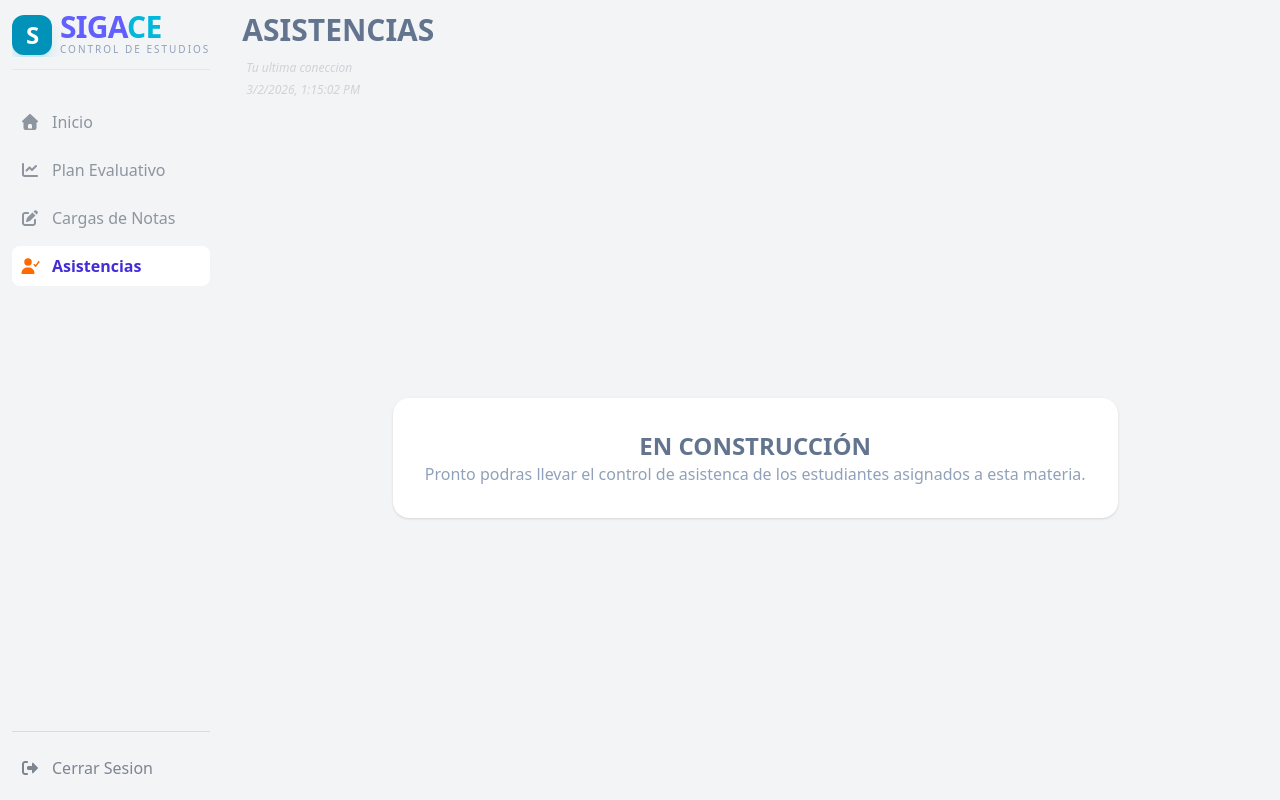
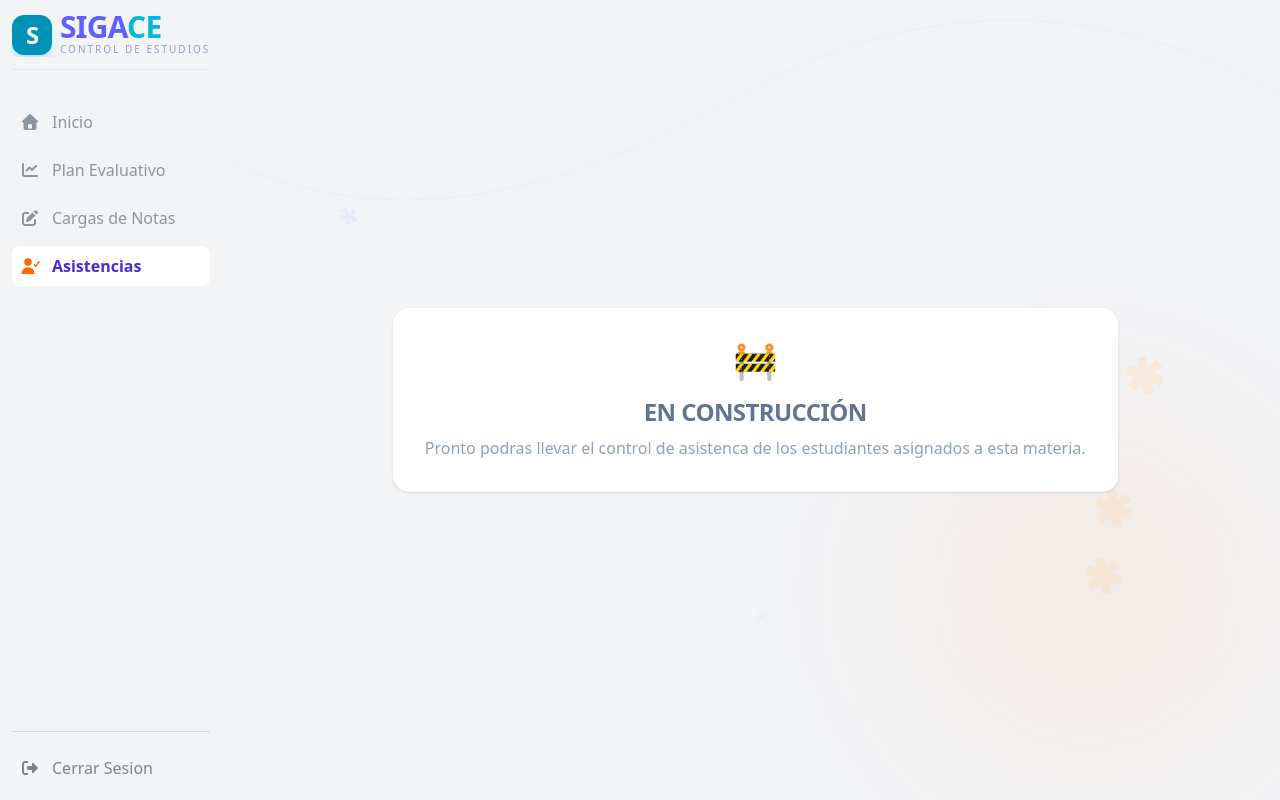
Before and after one commit to Bafaf23/Sigace, a Next.js app: page /dashboard/profesor/asistencia in a window 1280 px wide. Built offline with nearby package versions, Linux system fonts and the light colour scheme.

Commit message:
Add of FondoDecorativo and refactor

```diff
--- a/src/app/dashboard/profesor/asistencia/page.jsx
+++ b/src/app/dashboard/profesor/asistencia/page.jsx
@@ -1,15 +1,18 @@
-import HeaderDashbord from "@/components/molecules/HeaderDashbord";
+import FondoDecorativo from "@/components/atom/FondoDecorativo";
 
 export default function AsistenciaPage() {
   return (
     <>
-      <HeaderDashbord titelPage={"Asistencias"} />
-      <div className="flex h-full items-center justify-center">
-        <div className="rounded-2xl bg-white p-8 text-center shadow">
-          <h1 className="text-2xl font-bold text-slate-500 uppercase">
+      <div className="relative flex h-full min-h-[60vh] items-center justify-center">
+        <FondoDecorativo />
+        <div className="z-100 rounded-2xl bg-white p-8 text-center shadow">
+          <div className="mb-4 flex justify-center text-4xl text-orange-400">
+            🚧
+          </div>
+          <h1 className="text-2xl font-bold tracking-tight text-slate-500 uppercase">
             En construcción
           </h1>
-          <p className="text-slate-400">
+          <p className="mt-2 text-slate-400">
             Pronto podras llevar el control de asistenca de los estudiantes
             asignados a esta materia.
           </p>
--- /dev/null
+++ b/src/components/atom/FondoDecorativo.jsx
@@ -0,0 +1,43 @@
+export default function FondoDecurativo() {
+  return (
+    <div className="pointer-events-none absolute inset-0 overflow-hidden">
+      {/* Círculos de luz */}
+
+      <div className="absolute top-1/2 right-0 h-96 w-96 rounded-full bg-orange-500/5 blur-3xl" />
+
+      {/* Línea curva fina */}
+      <svg
+        className="absolute top-0 h-full w-full opacity-[0.05]"
+        xmlns="http://www.w3.org"
+      >
+        <path
+          d="M-100 100 Q 150 300 500 100 T 1200 200"
+          fill="none"
+          stroke="currentColor"
+          strokeWidth="1"
+          className="text-indigo-400"
+        />
+      </svg>
+
+      {/* Patrón de asteriscos dispersos */}
+      <div className="absolute top-1/4 left-[10%] rotate-45 text-4xl font-black text-indigo-200/30">
+        *
+      </div>
+      <div className="absolute right-[15%] bottom-1/4 -rotate-12 text-5xl font-black text-orange-200/30">
+        ✱
+      </div>
+      <div className="absolute top-3/4 left-1/2 text-2xl font-black text-slate-200/40">
+        ×
+      </div>
+      <div className="absolute right-[14%] bottom-2/6 -rotate-9 text-5xl font-black text-orange-200/30">
+        ✱
+      </div>
+      <div className="absolute right-[11%] bottom-2/4 -rotate-12 text-5xl font-black text-orange-200/30">
+        ✱
+      </div>
+      <div className="absolute right-[20%] bottom-2/5 -rotate-13 text-5xl font-black text-orange-200/30">
+        ✱
+      </div>
+    </div>
+  );
+}
```
